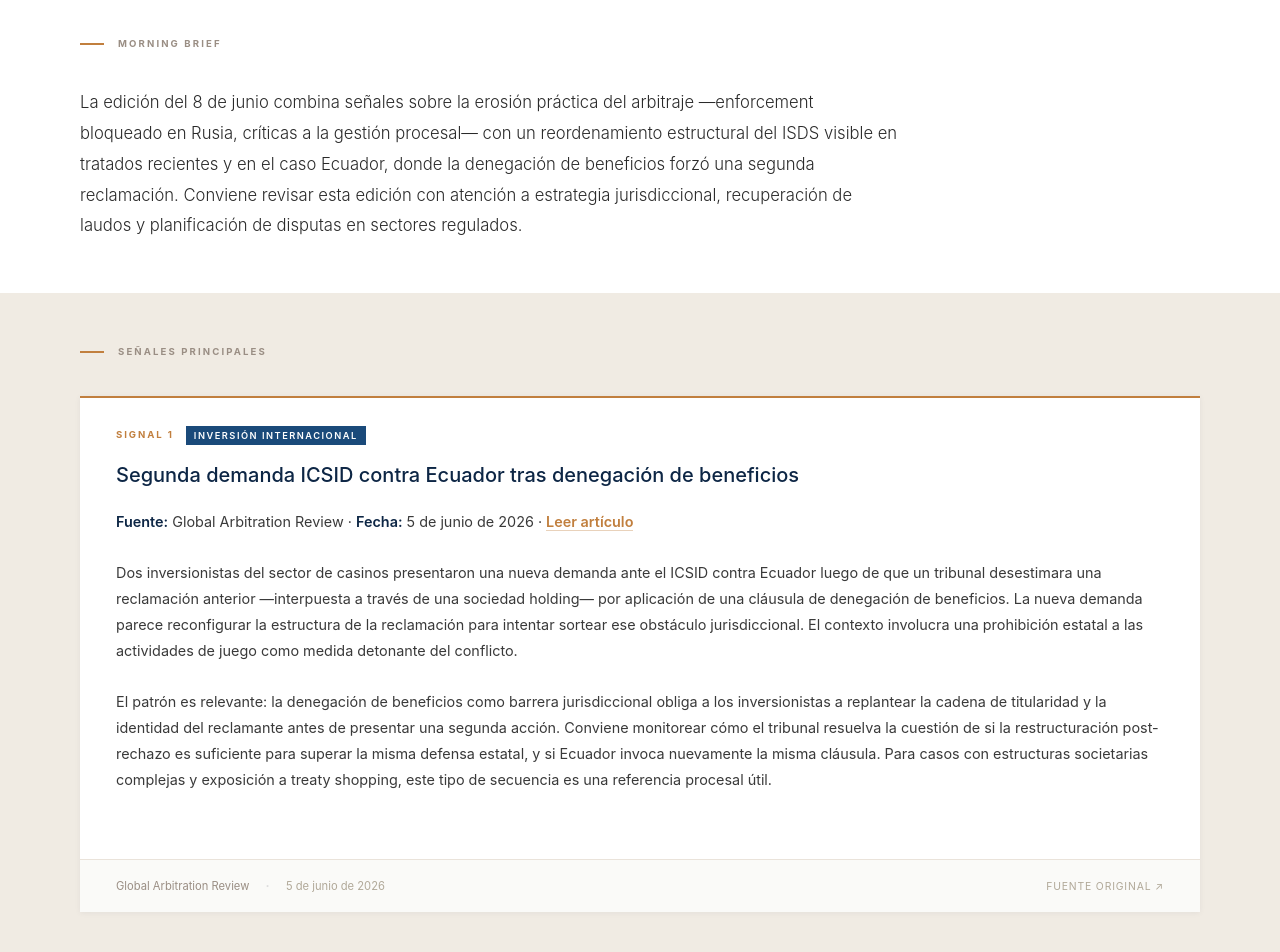
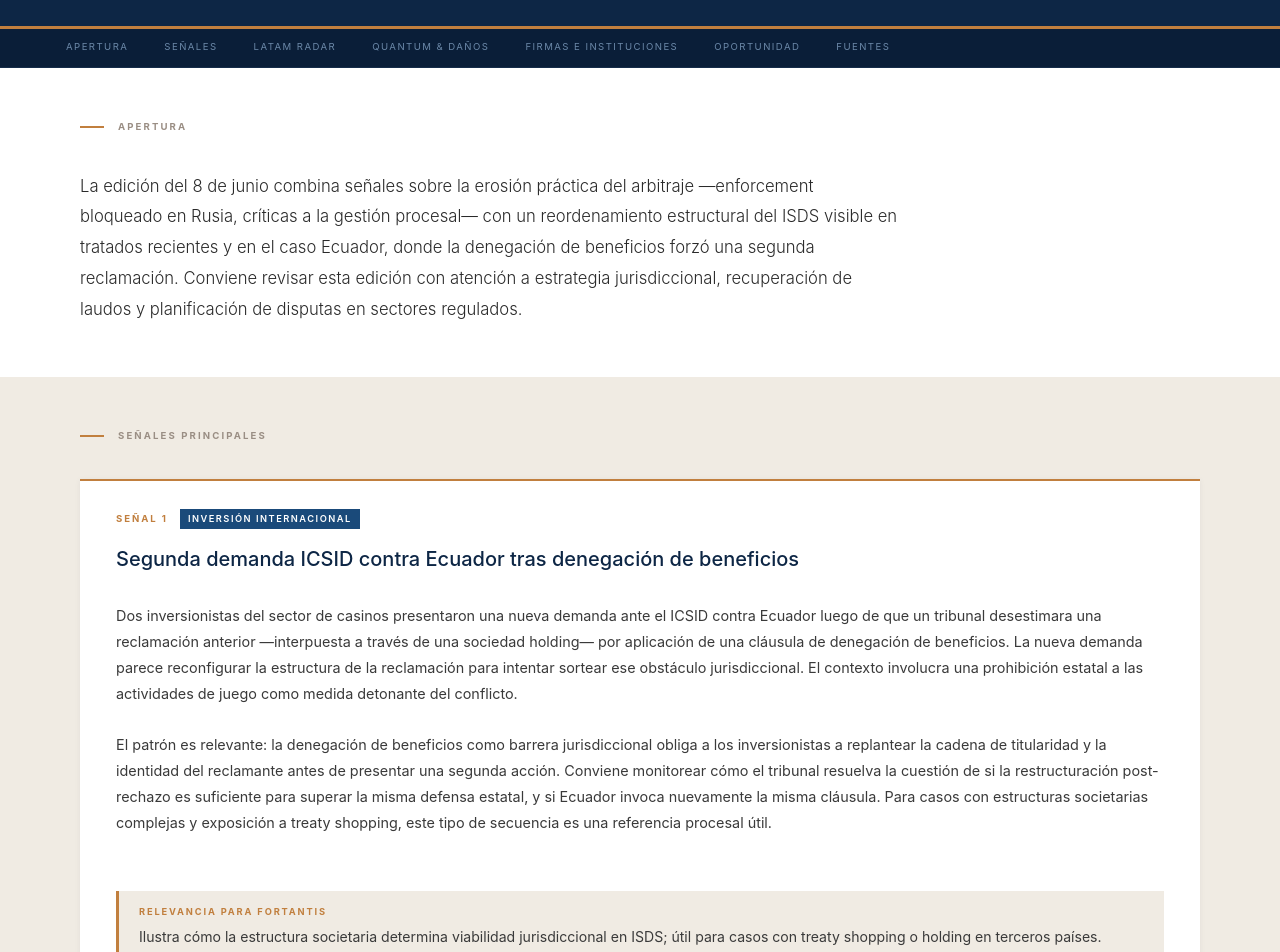
Before and after one commit to jabaquero2003/fortantis-noticias-web, a Next.js app: page / in a window 1280 px wide. Shown: the part 360-1312 px from the top of the page. Built offline with nearby package versions, Linux system fonts and the light colour scheme.

Commit message:
design: header flush-right, nav bar sticky, Senal/Apertura, whyItMatters callout, skip metadata dupe

```diff
--- a/app/page.tsx
+++ b/app/page.tsx
@@ -55,7 +55,7 @@ function parseInline(text: string): string {
       '<a href="$2" target="_blank" rel="noopener noreferrer" style="color:#C17F3E;text-decoration:none;border-bottom:1px solid rgba(193,127,62,0.35);">$1</a>')
 }
 
-function renderParagraphs(text: string): React.ReactNode[] {
+function renderParagraphs(text: string, skipFuenteLine = false): React.ReactNode[] {
   if (!text) return []
   const nodes: React.ReactNode[] = []
   let key = 0
@@ -79,6 +79,7 @@ function renderParagraphs(text: string): React.ReactNode[] {
 
   for (const line of text.split('\n')) {
     const t = line.trim()
+    if (skipFuenteLine && /^\*\*Fuente:?\*\*/i.test(t)) continue
     if (!t.startsWith('* ') && !t.startsWith('- ')) flushList()
 
     if (!t || t === '---') {
@@ -227,13 +228,42 @@ export default function Home() {
 
       <div style={{ height: '3px', backgroundColor: '#C17F3E' }} />
 
+      {hasNews && (() => {
+        const navLinks = [
+          { label: 'Apertura', anchor: '#apertura', show: !!data.morningBrief },
+          { label: 'Señales', anchor: '#senales', show: signals.length > 0 },
+          { label: 'LatAm Radar', anchor: '#latam', show: !!latamText },
+          { label: 'Quantum & Daños', anchor: '#quantum', show: !!quantumText },
+          { label: 'Firmas e Instituciones', anchor: '#firmas', show: !!firmasText },
+          { label: 'Oportunidad', anchor: '#oportunidad', show: !!oportunText },
+          { label: 'Fuentes', anchor: '#fuentes', show: !!sourcesText },
+        ].filter(l => l.show)
+        return (
+          <nav style={{ backgroundColor: '#0A1E38', borderBottom: '1px solid #162D4A', position: 'sticky', top: 0, zIndex: 50, overflowX: 'auto' }}>
+            <div style={{ display: 'flex', padding: '0 48px', minWidth: 'max-content' }}>
+              {navLinks.map(({ label, anchor }) => (
+                <a key={anchor} href={anchor} style={{
+                  display: 'inline-block', padding: '11px 18px',
+                  color: '#6B88A8', fontFamily: "'Inter', sans-serif",
+                  fontSize: '0.6rem', letterSpacing: '0.15em', textTransform: 'uppercase',
+                  textDecoration: 'none', borderBottom: '2px solid transparent',
+                  whiteSpace: 'nowrap',
+                }}>
+                  {label}
+                </a>
+              ))}
+            </div>
+          </nav>
+        )
+      })()}
+
       {hasNews ? (
         <>
           {/* MORNING BRIEF */}
           {data.morningBrief && (
-            <section style={{ backgroundColor: '#FFFFFF' }}>
+            <section id="apertura" style={{ backgroundColor: '#FFFFFF' }}>
               <div style={{ maxWidth: '1200px', margin: '0 auto', padding: '52px 40px' }}>
-                <SectionLabel>Morning Brief</SectionLabel>
+                <SectionLabel>Apertura</SectionLabel>
                 <p style={{
                   fontFamily: "'Inter', sans-serif",
                   fontSize: 'clamp(0.94rem, 1.3vw, 1.04rem)',
@@ -248,7 +278,7 @@ export default function Home() {
 
           {/* SEÑALES PRINCIPALES — artículos completos */}
           {signals.length > 0 && (
-            <section style={{ backgroundColor: '#F0EBE3', padding: '52px 0 60px' }}>
+            <section id="senales" style={{ backgroundColor: '#F0EBE3', padding: '52px 0 60px' }}>
               <div style={{ maxWidth: '1200px', margin: '0 auto', padding: '0 40px' }}>
                 <SectionLabel>Señales Principales</SectionLabel>
 
@@ -269,7 +299,7 @@ export default function Home() {
                               fontFamily: "'Inter', sans-serif", fontSize: '0.6rem',
                               letterSpacing: '0.2em', color: '#C17F3E', textTransform: 'uppercase', fontWeight: 700,
                             }}>
-                              Signal {i + 1}
+                              Señal {i + 1}
                             </span>
                             {art && (
                               <span style={{
@@ -292,8 +322,28 @@ export default function Home() {
                         </div>
 
                         {/* Cuerpo completo del análisis */}
-                        <div style={{ padding: '0 36px 32px' }}>
-                          {renderParagraphs(signal.body)}
+                        <div style={{ padding: '0 36px 28px' }}>
+                          {renderParagraphs(signal.body, true)}
+                          {art?.whyItMatters && (
+                            <div style={{
+                              backgroundColor: '#F0EBE3', borderLeft: '3px solid #C17F3E',
+                              padding: '14px 20px', marginTop: '20px',
+                            }}>
+                              <div style={{
+                                fontSize: '0.58rem', letterSpacing: '0.2em', textTransform: 'uppercase',
+                                color: '#C17F3E', fontWeight: 700, marginBottom: '6px',
+                                fontFamily: "'Inter', sans-serif",
+                              }}>
+                                Relevancia para Fortantis
+                              </div>
+                              <p style={{
+                                fontSize: '0.88rem', color: '#3A3A3A', lineHeight: 1.72,
+                                margin: 0, fontFamily: "'Inter', sans-serif",
+                              }}>
+                                {art.whyItMatters}
+                              </p>
+                            </div>
+                          )}
                         </div>
 
                         {/* Pie: fuente para referencia */}
@@ -314,11 +364,12 @@ export default function Home() {
                               })()}
                             </span>
                             <a href={art.sourceUrl} target="_blank" rel="noopener noreferrer" style={{
-                              marginLeft: 'auto', fontFamily: "'Inter', sans-serif", fontSize: '0.65rem',
-                              color: '#B0A898', letterSpacing: '0.08em', textDecoration: 'none',
-                              textTransform: 'uppercase',
+                              marginLeft: 'auto', fontFamily: "'Inter', sans-serif", fontSize: '0.6rem',
+                              color: '#FFFFFF', letterSpacing: '0.1em', textDecoration: 'none',
+                              textTransform: 'uppercase', backgroundColor: '#0D2645',
+                              padding: '6px 14px', display: 'inline-block',
                             }}>
-                              Fuente original ↗
+                              Ver fuente ↗
                             </a>
                           </div>
                         )}
@@ -332,7 +383,7 @@ export default function Home() {
 
           {/* LATAM RADAR */}
           {latamText && (
-            <section style={{ backgroundColor: '#FFFFFF', borderTop: '1px solid #E8E0D5' }}>
+            <section id="latam" style={{ backgroundColor: '#FFFFFF', borderTop: '1px solid #E8E0D5' }}>
               <div style={{ maxWidth: '1200px', margin: '0 auto', padding: '52px 40px' }}>
                 <SectionLabel>LatAm Radar</SectionLabel>
                 <div style={{ maxWidth: '900px' }}>{renderParagraphs(latamText)}</div>
@@ -342,7 +393,7 @@ export default function Home() {
 
           {/* QUANTUM & DAÑOS */}
           {quantumText && (
-            <section style={{ backgroundColor: '#F7F4F0', borderTop: '1px solid #E8E0D5' }}>
+            <section id="quantum" style={{ backgroundColor: '#F7F4F0', borderTop: '1px solid #E8E0D5' }}>
               <div style={{ maxWidth: '1200px', margin: '0 auto', padding: '52px 40px' }}>
                 <SectionLabel>Quantum & Daños</SectionLabel>
                 <div style={{ maxWidth: '900px' }}>{renderParagraphs(quantumText)}</div>
@@ -352,7 +403,7 @@ export default function Home() {
 
           {/* FIRMAS E INSTITUCIONES */}
           {firmasText && (
-            <section style={{ backgroundColor: '#FFFFFF', borderTop: '1px solid #E8E0D5' }}>
+            <section id="firmas" style={{ backgroundColor: '#FFFFFF', borderTop: '1px solid #E8E0D5' }}>
               <div style={{ maxWidth: '1200px', margin: '0 auto', padding: '52px 40px' }}>
                 <SectionLabel>Firmas e Instituciones</SectionLabel>
                 <div style={{ maxWidth: '900px' }}>{renderParagraphs(firmasText)}</div>
@@ -362,7 +413,7 @@ export default function Home() {
 
           {/* OPORTUNIDAD DE CONTENIDO */}
           {oportunText && (
-            <section style={{ backgroundColor: '#F7F4F0', borderTop: '1px solid #E8E0D5' }}>
+            <section id="oportunidad" style={{ backgroundColor: '#F7F4F0', borderTop: '1px solid #E8E0D5' }}>
               <div style={{ maxWidth: '1200px', margin: '0 auto', padding: '52px 40px' }}>
                 <SectionLabel>Oportunidad de Contenido</SectionLabel>
                 <div style={{ maxWidth: '900px' }}>{renderParagraphs(oportunText)}</div>
@@ -372,7 +423,7 @@ export default function Home() {
 
           {/* FUENTES */}
           {sourcesText && (
-            <section style={{ backgroundColor: '#FFFFFF', borderTop: '1px solid #E8E0D5' }}>
+            <section id="fuentes" style={{ backgroundColor: '#FFFFFF', borderTop: '1px solid #E8E0D5' }}>
               <div style={{ maxWidth: '1200px', margin: '0 auto', padding: '40px 40px 52px' }}>
                 <SectionLabel>Fuentes</SectionLabel>
                 <div style={{ maxWidth: '900px' }}>{renderParagraphs(sourcesText)}</div>
--- a/components/Header.tsx
+++ b/components/Header.tsx
@@ -3,9 +3,9 @@ import Image from 'next/image'
 export default function Header() {
   return (
     <header style={{ backgroundColor: '#0D2645' }}>
-      <div className="max-w-6xl mx-auto px-8 py-6 flex items-center justify-between">
+      <div style={{ padding: '22px 48px', display: 'flex', alignItems: 'center', justifyContent: 'space-between', width: '100%', boxSizing: 'border-box' }}>
 
-        <div className="flex items-center gap-4">
+        <div style={{ display: 'flex', alignItems: 'center' }}>
           <Image
             src="/logo-fortantis.png"
             alt="Fortantis"
@@ -16,12 +16,9 @@ export default function Header() {
           />
         </div>
 
-        <div
-          style={{ color: '#6B88A8', fontSize: '0.68rem', letterSpacing: '0.12em', textAlign: 'right' }}
-          className="hidden sm:block uppercase"
-        >
+        <div style={{ color: '#6B88A8', fontSize: '0.68rem', letterSpacing: '0.12em', textAlign: 'right', textTransform: 'uppercase' }}>
           <div>Boletín de Noticias</div>
-          <div style={{ color: '#C17F3E', marginTop: '3px' }}>Martes & Viernes · 8:30 AM</div>
+          <div style={{ color: '#C17F3E', marginTop: '3px' }}>Martes &amp; Viernes · 8:30 AM</div>
         </div>
 
       </div>
```
